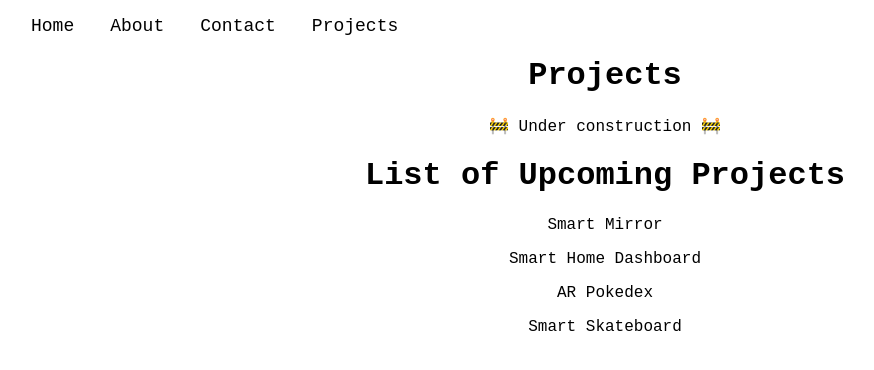
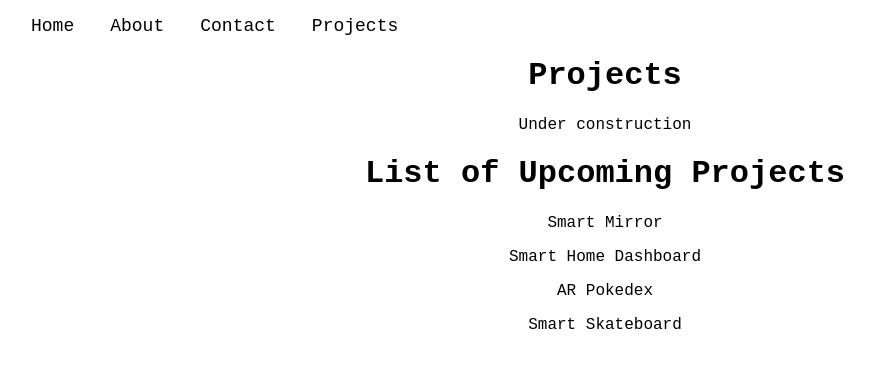
Before and after one commit to Mfos234/dev-portfolio-site, a React (Create React App) app: page /projects in a window 1280 px wide. Shown: the top 370 px of the page, without its empty margins (35-909 px from the left). Built offline with nearby package versions, Linux system fonts and the light colour scheme.

Commit message:
Update Projects.js

```diff
--- a/src/Projects.js
+++ b/src/Projects.js
@@ -7,7 +7,7 @@ export default function Projects() {
       <h1>Projects</h1>
       <div class="project-container">
         <div class="project-description">
-          <p>🚧 Under construction 🚧 </p>
+          <p> Under construction </p>
           <h1>List of Upcoming Projects</h1>
           <p>Smart Mirror </p>
           <p>Smart Home Dashboard </p>
```
